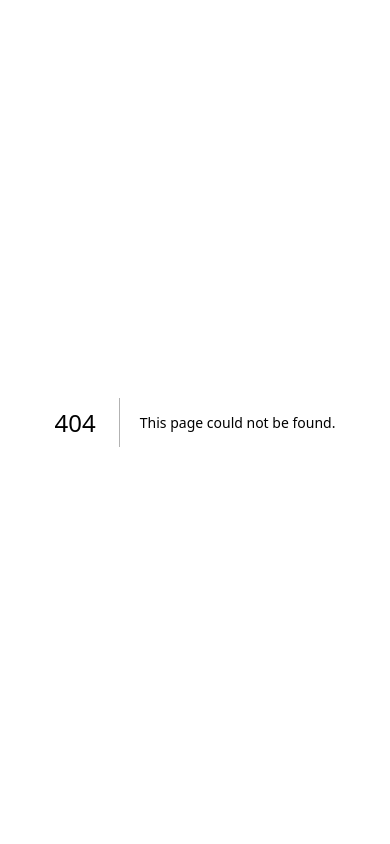
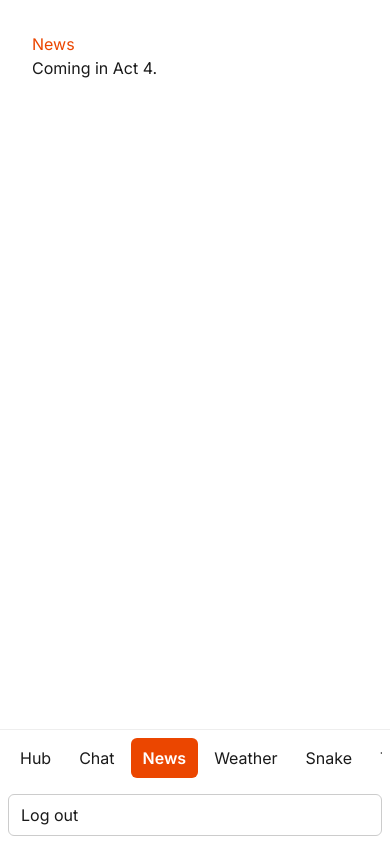
Before and after one commit to FatAhFrog/the-dome, a Next.js app: page /apps/news in a window 390 px wide. Before the commit this address had no page. Built offline with nearby package versions, Linux system fonts and the light colour scheme.

Commit message:
Complete Act 2: Hub shell, routing, responsive side panel

```diff
--- /dev/null
+++ b/app/(dome)/apps/chat/page.tsx
@@ -0,0 +1,8 @@
+export default function ChatPage() {
+  return (
+    <main style={{ padding: '2rem' }}>
+      <h1 style={{ color: '#EB4600' }}>Chat</h1>
+      <p>Coming in Act 4.</p>
+    </main>
+  )
+}
--- /dev/null
+++ b/app/(dome)/apps/news/page.tsx
@@ -0,0 +1,8 @@
+export default function NewsPage() {
+  return (
+    <main style={{ padding: '2rem' }}>
+      <h1 style={{ color: '#EB4600' }}>News</h1>
+      <p>Coming in Act 4.</p>
+    </main>
+  )
+}
--- /dev/null
+++ b/app/(dome)/apps/races/page.tsx
@@ -0,0 +1,8 @@
+export default function RacesPage() {
+  return (
+    <main style={{ padding: '2rem' }}>
+      <h1 style={{ color: '#EB4600' }}>Races</h1>
+      <p>Coming in Act 4.</p>
+    </main>
+  )
+}
--- /dev/null
+++ b/app/(dome)/apps/snake/page.tsx
@@ -0,0 +1,8 @@
+export default function SnakePage() {
+  return (
+    <main style={{ padding: '2rem' }}>
+      <h1 style={{ color: '#EB4600' }}>Snake</h1>
+      <p>Coming in Act 4.</p>
+    </main>
+  )
+}
--- /dev/null
+++ b/app/(dome)/apps/tetris/page.tsx
@@ -0,0 +1,8 @@
+export default function TetrisPage() {
+  return (
+    <main style={{ padding: '2rem' }}>
+      <h1 style={{ color: '#EB4600' }}>Tetris</h1>
+      <p>Coming in Act 4.</p>
+    </main>
+  )
+}
--- /dev/null
+++ b/app/(dome)/apps/weather/page.tsx
@@ -0,0 +1,8 @@
+export default function WeatherPage() {
+  return (
+    <main style={{ padding: '2rem' }}>
+      <h1 style={{ color: '#EB4600' }}>Weather</h1>
+      <p>Coming in Act 4.</p>
+    </main>
+  )
+}
--- /dev/null
+++ b/app/(dome)/hub/page.tsx
@@ -0,0 +1,29 @@
+import HubCard from '@/components/HubCard'
+
+export default function HubPage() {
+  return (
+    <main style={{ padding: '2rem' }}>
+      <h1 style={{ color: '#EB4600', marginBottom: '1.5rem' }}>Welcome to The Dome</h1>
+      <div
+        style={{
+          display: 'grid',
+          gridTemplateColumns: 'repeat(auto-fit, minmax(240px, 1fr))',
+          gap: '1rem',
+        }}
+      >
+        <HubCard title="🕐 Time">
+          Live clock coming in Act 3.
+        </HubCard>
+        <HubCard title="⛅ Weather">
+          Current conditions coming in Act 3.
+        </HubCard>
+        <HubCard title="📰 Daily News">
+          Top headlines coming in Act 3.
+        </HubCard>
+        <HubCard title="💬 Quick Chat">
+          Recent messages coming in Act 3/4.
+        </HubCard>
+      </div>
+    </main>
+  )
+}
--- /dev/null
+++ b/app/(dome)/layout.tsx
@@ -0,0 +1,14 @@
+import SidePanel from '@/components/SidePanel'
+
+export default function DomeLayout({
+  children,
+}: {
+  children: React.ReactNode
+}) {
+  return (
+    <div style={{ display: 'flex', flexWrap: 'wrap' }}>
+      <SidePanel />
+      <div style={{ flex: 1, minHeight: '100vh', paddingBottom: '80px' }}>{children}</div>
+    </div>
+  )
+}
--- a/app/globals.css
+++ b/app/globals.css
@@ -29,3 +29,73 @@ body {
   color: var(--color-text);
   font-family: var(--font-sans);
 }
+
+.side-panel {
+  width: 200px;
+  min-height: 100vh;
+  border-right: 1px solid #eee;
+  padding: 1.5rem 1rem;
+  display: flex;
+  flex-direction: column;
+  gap: 0.5rem;
+}
+
+.side-panel-brand {
+  font-weight: 700;
+  color: #EB4600;
+  margin-bottom: 1.5rem;
+  font-size: 1.1rem;
+}
+
+.side-panel-links {
+  display: flex;
+  flex-direction: column;
+  gap: 0.5rem;
+}
+
+.side-panel-link {
+  padding: 0.5rem 0.75rem;
+  border-radius: 6px;
+  text-decoration: none;
+  white-space: nowrap;
+}
+
+.side-panel-logout {
+  margin-top: auto;
+  padding: 0.5rem 0.75rem;
+  background: transparent;
+  border: 1px solid #ccc;
+  border-radius: 6px;
+  cursor: pointer;
+  text-align: left;
+}
+
+@media (max-width: 640px) {
+  .side-panel {
+    width: 100%;
+    min-height: auto;
+    border-right: none;
+    border-top: 1px solid #eee;
+    padding: 0.5rem;
+    flex-direction: column;
+    position: fixed;
+    bottom: 0;
+    left: 0;
+    background: white;
+    z-index: 10;
+  }
+
+  .side-panel-brand {
+    display: none;
+  }
+
+  .side-panel-links {
+    flex-direction: row;
+    overflow-x: auto;
+    gap: 0.25rem;
+  }
+
+  .side-panel-logout {
+    margin-top: 0.5rem;
+  }
+}
--- a/app/hub/page.tsx
+++ /dev/null
@@ -1,36 +0,0 @@
-'use client'
-
-import { useRouter } from 'next/navigation'
-import { createClient } from '@/lib/supabase/client'
-
-export default function HubPage() {
-  const router = useRouter()
-
-  const handleLogout = async () => {
-    const supabase = createClient()
-    await supabase.auth.signOut()
-    router.push('/login')
-    router.refresh()
-  }
-
-  return (
-    <main style={{ padding: '2rem' }}>
-      <h1 style={{ color: '#EB4600' }}>Welcome to The Dome</h1>
-      <p>This is a placeholder — real Hub layout comes in Act 2.</p>
-      <button
-        onClick={handleLogout}
-        style={{
-          marginTop: '1rem',
-          padding: '0.5rem 1rem',
-          background: '#FFAE00',
-          color: '#1A1A1A',
-          border: 'none',
-          borderRadius: '4px',
-          cursor: 'pointer',
-        }}
-      >
-        Log out
-      </button>
-    </main>
-  )
-}
--- /dev/null
+++ b/components/HubCard.tsx
@@ -0,0 +1,23 @@
+export default function HubCard({
+  title,
+  children,
+}: {
+  title: string
+  children: React.ReactNode
+}) {
+  return (
+    <div
+      style={{
+        border: '1px solid #eee',
+        borderRadius: '10px',
+        padding: '1.25rem',
+        minHeight: '140px',
+      }}
+    >
+      <h2 style={{ fontSize: '1rem', color: '#1A1A1A', marginBottom: '0.75rem' }}>
+        {title}
+      </h2>
+      <div style={{ color: '#666' }}>{children}</div>
+    </div>
+  )
+}
--- /dev/null
+++ b/components/SidePanel.tsx
@@ -0,0 +1,55 @@
+'use client'
+
+import Link from 'next/link'
+import { usePathname, useRouter } from 'next/navigation'
+import { createClient } from '@/lib/supabase/client'
+
+const navItems = [
+  { label: 'Hub', href: '/hub' },
+  { label: 'Chat', href: '/apps/chat' },
+  { label: 'News', href: '/apps/news' },
+  { label: 'Weather', href: '/apps/weather' },
+  { label: 'Snake', href: '/apps/snake' },
+  { label: 'Tetris', href: '/apps/tetris' },
+  { label: 'Races', href: '/apps/races' },
+]
+
+export default function SidePanel() {
+  const pathname = usePathname()
+  const router = useRouter()
+
+  const handleLogout = async () => {
+    const supabase = createClient()
+    await supabase.auth.signOut()
+    router.push('/login')
+    router.refresh()
+  }
+
+  return (
+    <nav className="side-panel">
+      <div className="side-panel-brand">The Dome</div>
+      <div className="side-panel-links">
+        {navItems.map((item) => {
+          const isActive = pathname === item.href
+          return (
+            <Link
+              key={item.href}
+              href={item.href}
+              className="side-panel-link"
+              style={{
+                color: isActive ? '#FFFFFF' : '#1A1A1A',
+                background: isActive ? '#EB4600' : 'transparent',
+                fontWeight: isActive ? 600 : 400,
+              }}
+            >
+              {item.label}
+            </Link>
+          )
+        })}
+      </div>
+      <button onClick={handleLogout} className="side-panel-logout">
+        Log out
+      </button>
+    </nav>
+  )
+}
```
